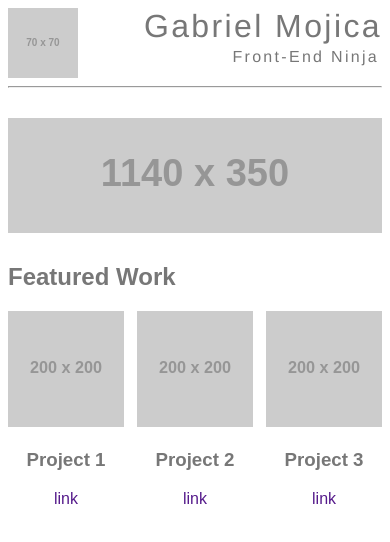
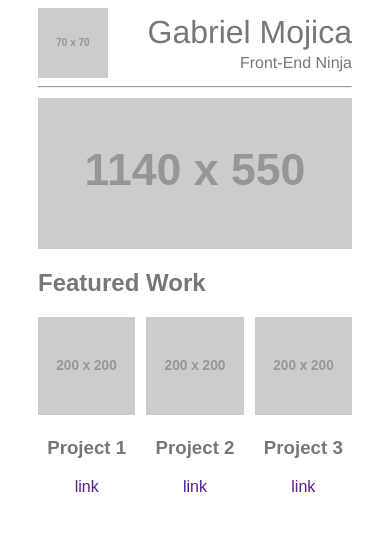
Before and after one commit to gabriel2761/Udacity-Front-End-Project-1, a plain HTML site: page index.html in a window 390 px wide. Drawn offline with Linux system fonts and the light colour scheme; placeholder pictures from the web are drawn by us.

Commit message:
fix up header responsiveness

```diff
--- a/css/main.css
+++ b/css/main.css
@@ -2,42 +2,59 @@
 html {
   color: #777;
   font-family: sans-serif;
+  padding: 0 30px;
 }
 
 a {
   text-decoration: none;
 }
 
+/* HEADING */
+
+header {
+  max-height: 110px;
+}
+
+.header-content {
+  display: flex;
+  justify-content: space-between;
+  align-items: center;
+  margin: 0 auto;
+  max-width: 800px;
+  height: 100%;
+}
+
+header img {
+  margin: auto 0;
+  height: 80%;
+  width: auto;
+}
+
 .header-title {
+  height: auto%;
   text-align: right;
   font-family: Helvetica Neue, Helvetica, sans-serif;
-  letter-spacing: 2.3px;
+}
+
+.header-title h1 {
+  margin: 0;
+  font-weight: 100;
 }
 
 .header-title p {
-  margin: 3px;
+  margin-top: 3px;
+  margin-bottom: 0;
   font-weight: 200;
-}
-
-h1 {
-  font-weight: 100;
-  letter-spacing: 2.4px;
-  margin: 0;
-}
-
-.header-content {
-  margin: 0 auto;
-  max-width: 800px;
-  display: flex;
-  justify-content: space-between;
 }
 
 .hero {
   display: block;
-  margin: 30px auto;
+  margin: 10px auto;
   max-width: 800px;
   width: 100%;
 }
+
+/* PROJECTS */
 
 .featured-content {
   max-width: 800px;
@@ -47,6 +64,7 @@ h1 {
 .featured-projects {
   display: flex;
   justify-content: space-between;
+  flex-wrap: wrap;
 }
 
 .project {
--- a/index.html
+++ b/index.html
@@ -23,7 +23,7 @@
 
   <hr>
 
-  <img class="hero" src="https://placehold.it/1140x350" alt="background image" />
+  <img class="hero" src="https://placehold.it/1140x550" alt="background image" />
 
   <section>
     <div class="featured-content">
```
